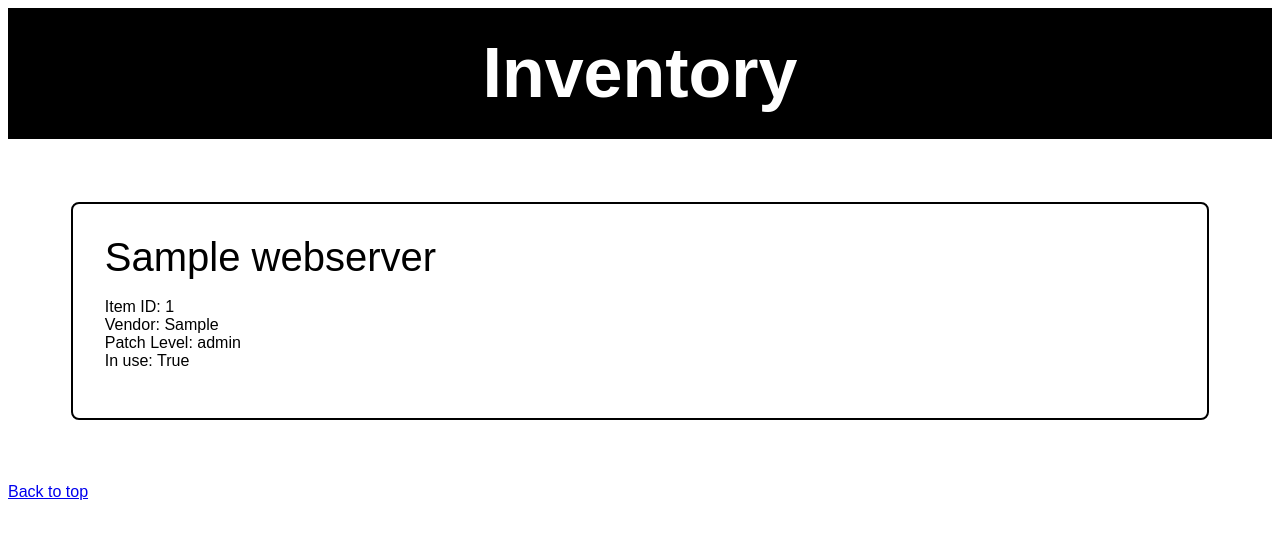
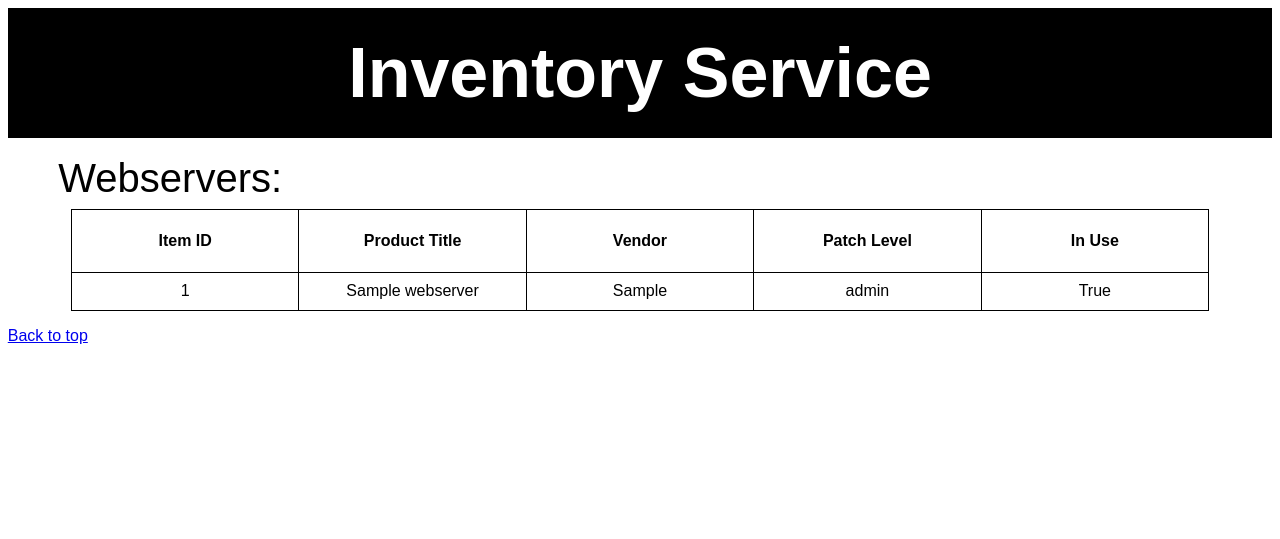
Before and after one commit to mpatel500/test, a Django app: page /webservers/ in a window 1280 px wide. Shown: the top 539 px of the page. Run offline with Django 3.2, Linux system fonts and the light colour scheme; tables that the repository leaves empty hold one stand-in row (values such as "Sample post").

Commit message:
Updated page to table format for items

```diff
--- a/inventoryproject/static/styles.css
+++ b/inventoryproject/static/styles.css
@@ -1,5 +1,6 @@
 html{
     font-family: sans-serif;
+    margin: -0.02%;
 }
 
 h1{
@@ -10,14 +11,34 @@ h1{
     text-align: center;
     padding: 2%;
 }
-
-#items{
-    border: 2px solid black;
-    border-radius: 8px;
-    margin: 5%;
-    padding:2.5%;
+#table_title{
+    font-size: 40px;
+    padding: 2%;
+    position: relative;
+    top: 18px;
+    left: 2%;
 }
 
-#producttitle{
-    font-size: 40px;
+#webservers_table {
+    width: 90%;
+    text-align: center;
+    padding-top: 2%;
+    margin-right: 5%;
+    margin-left: 5%;
+    margin-top: 2%;
 }
+
+#webservers_table, th, td {
+    border: 1px solid black;
+    border-collapse: collapse;
+}
+
+th {
+    height: 60px;
+    width: 18%;
+}
+
+td {
+    height: 35px;
+    width: 20px;
+}
--- a/inventoryproject/templates/base.html
+++ b/inventoryproject/templates/base.html
@@ -2,19 +2,16 @@
 <html lang='en'>
     <head>
 
-        <title> Itinerary </title>
+        <title> Inventory </title>
         {% load staticfiles %}
         <link href="{% static '/styles.css' %}" rel="stylesheet">
 
-    <!--   <link href="../static/styles.css" rel='stylesheet'> -->
-
     </head>
 
-     <h1> Inventory </h1>
+     <h1> Inventory Service </h1>
 
     <body>
         {% block content %}
-
 
         {% endblock %}
     </body>
--- a/inventoryproject/templates/inventroypages/all_webservers.html
+++ b/inventoryproject/templates/inventroypages/all_webservers.html
@@ -3,18 +3,27 @@
 {% block content %}
     <div class='items'>
         <div class='rows'>
-            {% for w in webservers%}
-            <div id='items'>
-                <a id='producttitle'>{{w.name}}</a>
-                </br>
-                </br>
-                <a> Item ID: {{w.id}}</a> </br>
-                    Vendor:  {{w.vendor}}</br>
-                    Patch Level: {{w.patch_level}} </br>
-                    In use: {{w.in_use}}  </br>
-                </p>
-            </div>
-            {% endfor %}
+            <a id='table_title'> Webservers: </a>
+            <table id='webservers_table'>
+                <tr>
+                    <th>Item ID</th>
+                    <th>Product Title</th>
+                    <th>Vendor</th>
+                    <th>Patch Level</th>
+                    <th>In Use</th>
+                </tr>
+                {% for w in webservers%}
+                 <tr>
+                    <td>{{w.id}}</td>
+                    <td>{{w.name}}</td>
+                    <td>{{w.vendor}}</td>
+                    <td>{{w.patch_level}}</td>
+                    <td>{{w.in_use}}</td>
+                </tr>
+                {% endfor %}
+            </table>
+
+
         </div>
     </div>
 {% endblock %}
```
